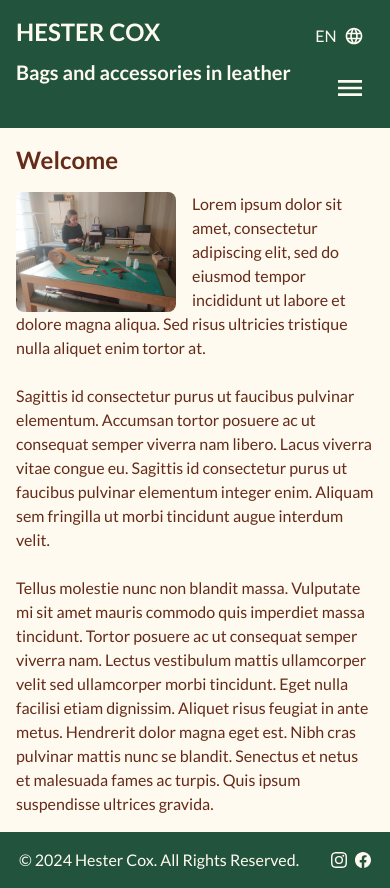
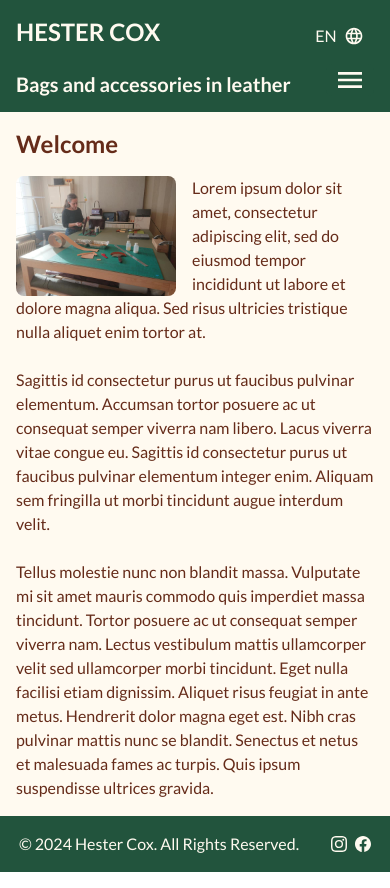
Before and after one commit to jimmy-chr/hester-cox-chakra, a React (Vite) app: page / in a window 390 px wide. Built offline with nearby package versions, Linux system fonts and the light colour scheme.

Commit message:
fixing header responsiveness

```diff
--- a/src/components/Header.tsx
+++ b/src/components/Header.tsx
@@ -15,11 +15,12 @@ function Header() {
           width={"80em"}
           maxWidth={"80em"}
         >
-          <Stack direction={"column"}>
-            <Link
-              as={ReactRouterLink}
-              to="/"
-              style={{ textDecoration: "none" }}
+          {/* Title and Subtitle */}
+          <Link as={ReactRouterLink} to="/" style={{ textDecoration: "none" }}>
+            <Flex
+              flexDirection={"column"}
+              justifyContent="space-between"
+              height={"5em"} // Set a fixed height for proper alignment
             >
               <Heading as="h1" size="lg" paddingBottom={"0.5em"}>
                 {t("header.title")}
@@ -27,9 +28,14 @@ function Header() {
               <Heading as="h2" size="md">
                 {t("header.subtitle")}
               </Heading>
-            </Link>
-          </Stack>
-          <Flex flexDirection="column" align="flex-end">
+            </Flex>
+          </Link>
+          <Flex
+            flexDirection="column"
+            justifyContent="space-between"
+            align="flex-end"
+            height={"5em"} // Set a fixed height for proper alignment
+          >
             <LanguageSelect />
             <Navigation />
           </Flex>
```
